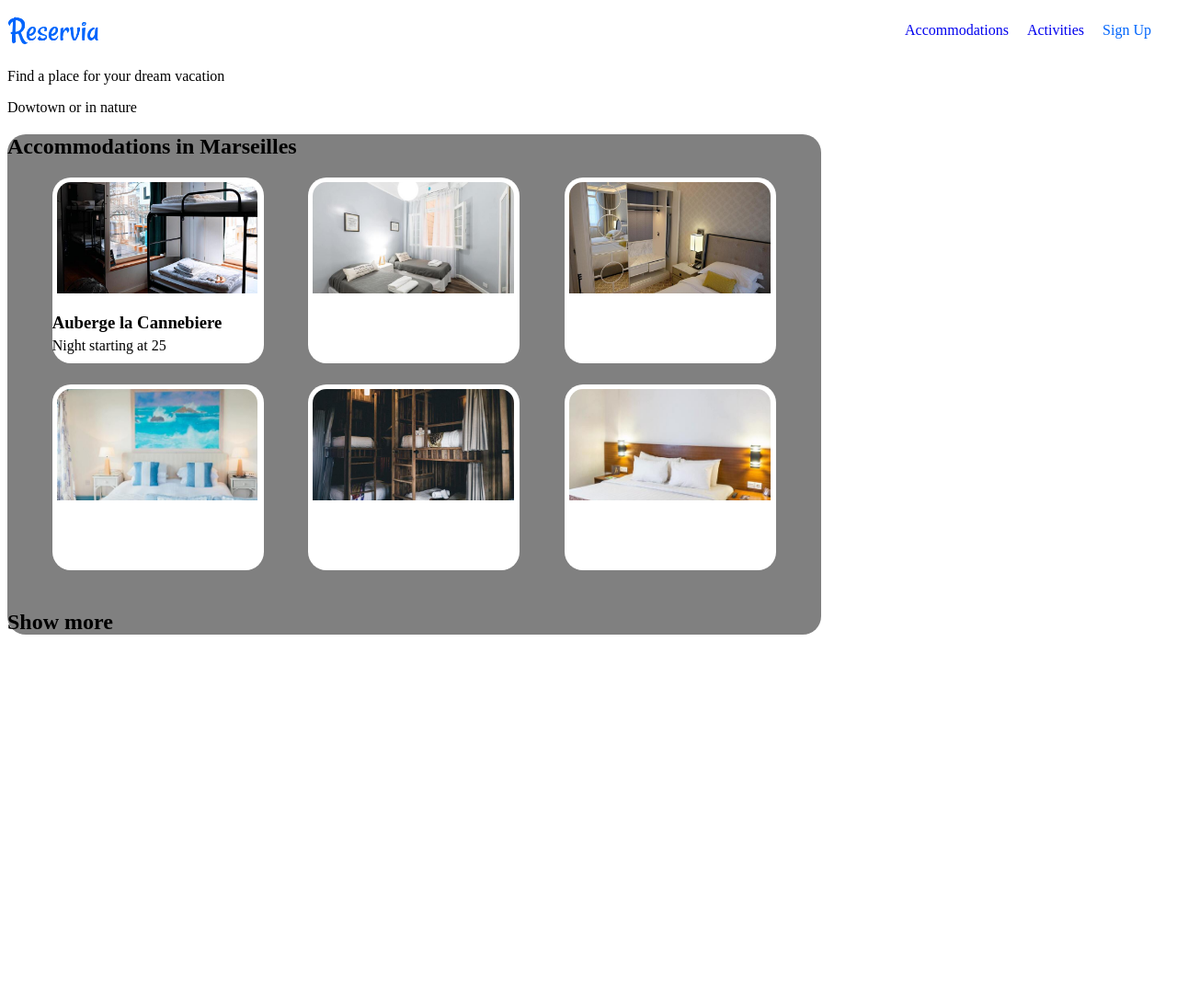
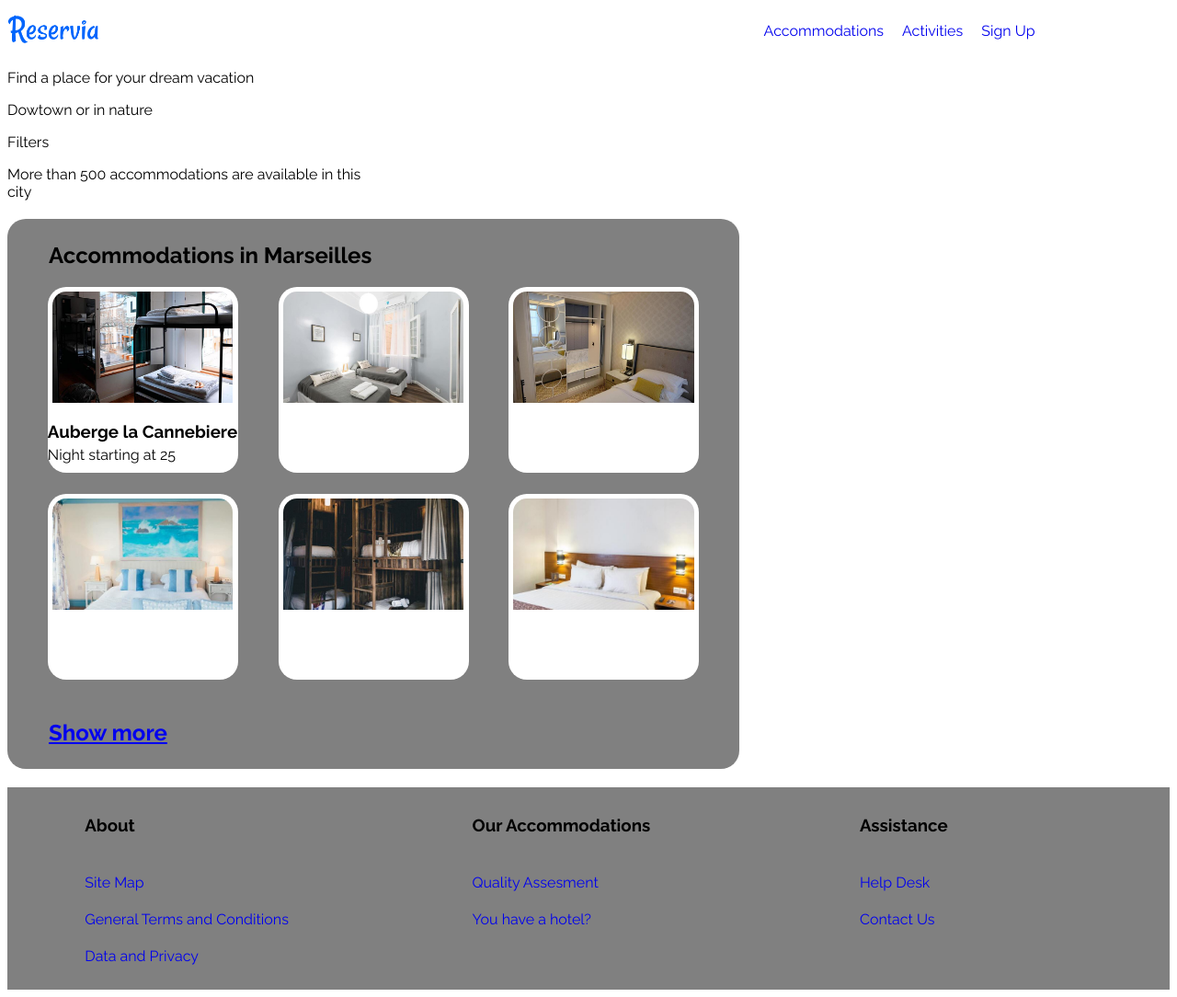
Before and after one commit to EszterArnold/Reservia, a plain HTML site: page index.html in a window 1280 px wide. Shown: the whole page at 92% size. Before the commit the page ends 800 px from the top, so only its background shows below. Drawn offline with Linux system fonts and the light colour scheme.

Commit message:
footer added

```diff
--- a/index.html
+++ b/index.html
@@ -1,49 +1,89 @@
 <!DOCTYPE html>
 <html>
   <head>
-<link rel="stylesheet" href="style.css">
+    <title>Reservia</title>
+    <link
+      href="https://fonts.googleapis.com/css2?family=Raleway:wght@400;700&display=swap"
+      rel="stylesheet"
+    />
+    <link rel="stylesheet" href="style.css" />
   </head>
   <body>
-	<div class="navigation">
-		<img id="logo" src="images/logo.png">
+    <header class="navigation">
+      <a href="#"><img id="logo" src="images/logo.png" /></a>
       <nav class="navbar">
         <ul>
-			<li><a href="#accommodations"> Accommodations </a></li>
-			<li><a href="#activities"> Activities </a></li>
-			<li><a href="">Sign Up</a></li>
+          <li><a href="#accommodations">Accommodations</a></li>
+          <li><a href="#activities">Activities</a></li>
+          <li><a href="#">Sign Up</a></li>
         </ul>
       </nav>
-	</div>
+    </header>
+    <main>
+      <section>
+        <p>Find a place for your dream vacation</p>
+        <p>Dowtown or in nature</p>
+        <!--SEARCHBAR HERE-->
+        <!--FILTERS HERE-->
+        <p>Filters</p>
         <p>
-      Find a place for your dream vacation
+          <!--info sign-->More than 500 accommodations are available in this
+          <br />city
         </p>
-  <p>Dowtown or in nature
+      </section>
       <div class="acc-panel">
         <h2 id="accommodations">Accommodations in Marseilles</h2>
         <div class="acc-container">
           <div class="acc-card">
             <!--action cards have to be clickable in their entirity-->
-			<img class="acc-image" src="images/cannebiere.jpg">
+            <img class="acc-image" src="images/cannebiere.jpg" />
             <h3 class="acc-text">Auberge la Cannebiere</h3>
             <p class="acc-text">Night starting at 25</p>
           </div>
           <div class="acc-card">
-			<image class="acc-image" src="images/hotelduport.jpg">
+            <img class="acc-image" src="images/hotelduport.jpg" />
           </div>
           <div class="acc-card">
-			<image class="acc-image" src="images/lesmouettes.jpg">
+            <img class="acc-image" src="images/lesmouettes.jpg" />
           </div>
           <div class="acc-card">
-			<image class="acc-image" src="images/hoteldelamer.jpg">
+            <img class="acc-image" src="images/hoteldelamer.jpg" />
           </div>
           <div class="acc-card">
-			<image class="acc-image" src="images/lepanier.jpg">
+            <img class="acc-image" src="images/lepanier.jpg" />
           </div>
           <div class="acc-card">
-			<image class="acc-image" src="images/amina.jpg">
+            <img class="acc-image" src="images/amina.jpg" />
           </div>
         </div>
-	<h2>Show more</h2>
+        <h2 id="showmore"><a href="#">Show more</a></h2>
+      </div>
+    </main>
+    <div class="footer">
+      <footer>
+        <div class="footer-column">
+          <h3>About</h3>
+          <ul>
+            <li><a href="#">Site Map</a></li>
+            <li><a href="#">General Terms and Conditions</a></li>
+            <li><a href="#">Data and Privacy</a></li>
+          </ul>
+        </div>
+        <div class="footer-column">
+          <h3>Our Accommodations</h3>
+          <ul>
+            <li><a href="#">Quality Assesment</a></li>
+            <li><a href="#">You have a hotel?</a></li>
+          </ul>
+        </div>
+        <div class="footer-column">
+          <h3>Assistance</h3>
+          <ul>
+            <li><a href="#">Help Desk</a></li>
+            <li><a href="#">Contact Us</a></li>
+          </ul>
+        </div>
+      </footer>
     </div>
   </body>
 </html>
--- a/style.css
+++ b/style.css
@@ -1,65 +1,105 @@
-head{
-	font:Raleway;
+body {
+  font-family: "Raleway", sans-serif;
+  display: flex;
+  flex-direction: column;
+  min-height: 100vh;
 }
-#logo{
-	width:100px;
-	height:auto;
+header {
+  max-width: 90%;
 }
-.navigation{
-	display:flex;
-	justify-content:space-between;
-	align-items:center;
+main {
+  max-width: 90%;
 }
-nav ul{
-	display:flex;
-	list-style:none;
+#logo {
+  width: 100px;
+  height: auto;
 }
-nav ul li{
-	margin-right:20px;
+.navigation {
+  display: flex;
+  justify-content: space-between;
+  align-items: center;
+}
+nav ul {
+  display: flex;
+  list-style: none;
+}
+nav ul li {
+  margin-right: 20px;
 }
 /*What is better to use this "nav ul li" reference or give it a class?*/
-.navbar a:link{
-  text-decoration:none;
+.navbar a:link {
+  text-decoration: none;
 }
-.navbar a:visited{
-  color: #0065FC;
+.navbar a:visited {
+  color: #0065fc;
 }
-.navbar a:hover{
-  color: #DEEBFF;
-  border-top:2px solid #0065FC;
-  padding-top:20px;
+.navbar a:hover {
+  color: #deebff;
+  border-top: 2px solid #0065fc;
+  padding-top: 20px;
 }
-.navbar a:active{
-  color: #0065FC;
+.navbar a:active {
+  color: #0065fc;
 }
 /*I seem to not be able to find the right colors for the links*/
 
-.acc-panel{
-	background:gray;
-	border-radius:20px;
-	width:70%;
+main {
+  flex-grow: 1;
 }
-.acc-container{
-	display:flex;
-	flex-direction:row;
-	justify-content:space-evenly;
-	flex-wrap:wrap;
-	align-items:space-evenly;
-	height:450px;
+#accommodations {
+  padding-left: 45px;
+  padding-top: 25px;
 }
-.acc-card{
-	background:white;
-	border-radius:20px;
-	flex-basis:26%;
-	height:45%;
+.acc-panel {
+  background: gray;
+  border-radius: 20px;
+  width: 70%;
 }
-.acc-image{
-	object-fit:cover;
-	width:95%;
-	height:60%;
-	border-radius:20px 20px 0px 0px;
-	padding:5px; /*if the object-fit is on "cover", shouldn't be the padding the same around the image?*/
+.acc-container {
+  display: flex;
+  flex-direction: row;
+  justify-content: space-evenly;
+  flex-wrap: wrap;
+  align-items: space-evenly;
+  height: 450px;
 }
-.acc-text{
-	line-height:0.4;
+.acc-card {
+  background: white;
+  border-radius: 20px;
+  flex-basis: 26%;
+  height: 45%;
 }
+.acc-image {
+  object-fit: cover;
+  width: 95%;
+  height: 60%;
+  border-radius: 20px 20px 0px 0px;
+  padding: 5px; /*if the object-fit is on "cover", shouldn't be the padding the same around the image?*/
+}
+.acc-text {
+  line-height: 0.4;
+}
+#showmore {
+  padding-bottom: 25px;
+  padding-left: 45px;
+}
+
+/*------------FOOTER---------------*/
+footer {
+  display: flex;
+  flex-direction: row;
+  background-color: gray;
+  line-height: 2.5;
+  justify-content: space-around;
+  flex-wrap: wrap;
+}
+footer ul {
+  list-style: none;
+  padding-left: 0;
+}
+footer a {
+  text-decoration: none;
+}
+.footer-column {
+  width: 20%;
+}
```
Lines whose indentation alone changed are shown as unchanged.
